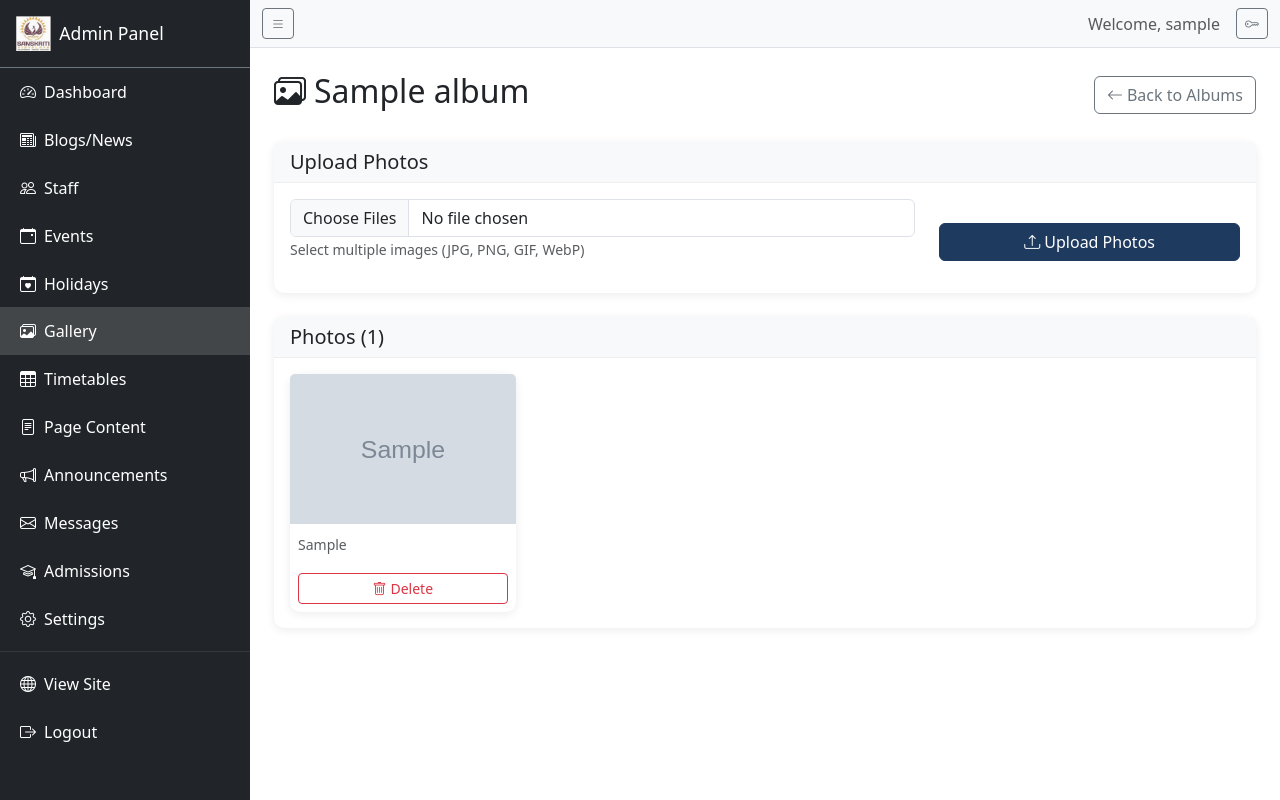
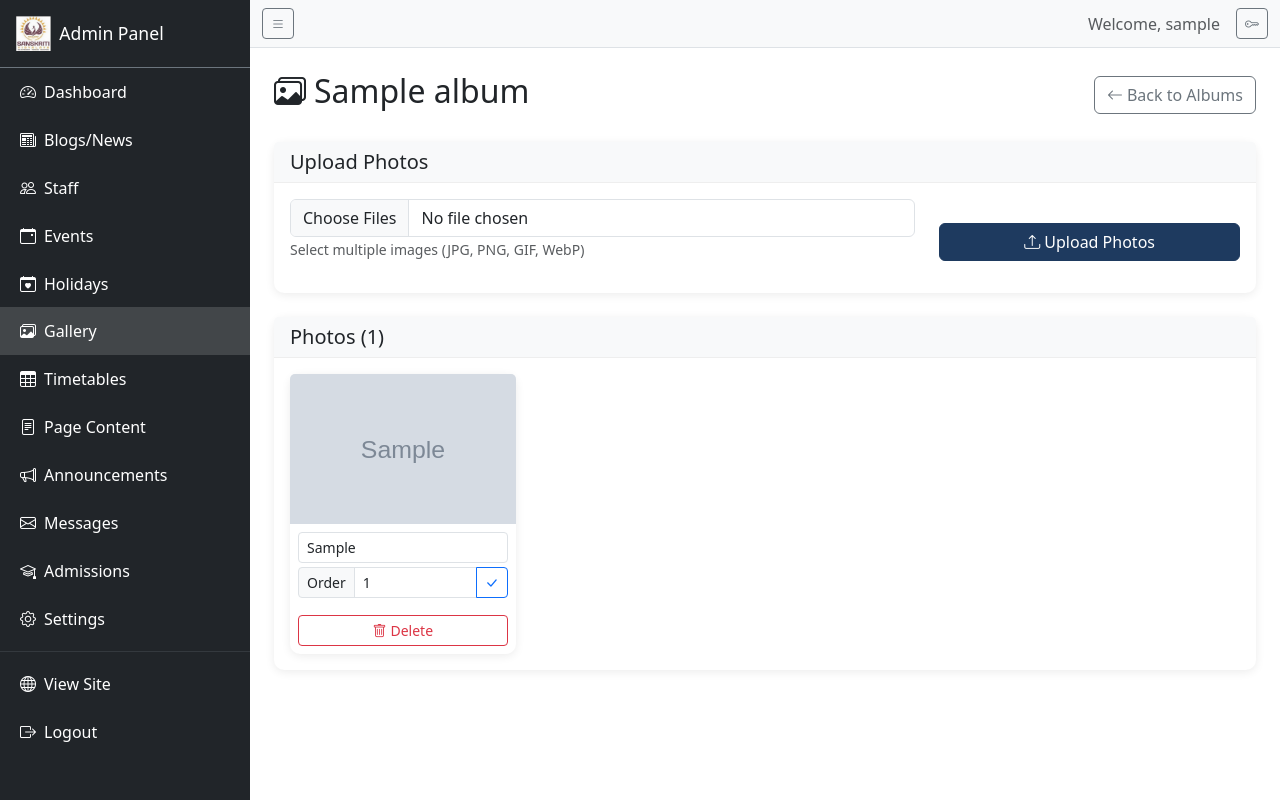
Before and after one commit to amruthamodela06/sanskriti-vidyalaya, a Flask app: page /admin/gallery/1/photos in a window 1280 px wide. Run offline with Flask 3, Linux system fonts and the light colour scheme; a user stored in the database is signed in; tables that the repository leaves empty hold one stand-in row (values such as "Sample post"); grey boxes marked "Sample" are stand-in pictures; some libraries are stand-ins or nearby versions.

Commit message:
feat(admin): add photo caption and display order editing in gallery

```diff
--- a/app/routes/admin.py
+++ b/app/routes/admin.py
@@ -397,6 +397,20 @@ def album_photos(id):
 
     photos = album.photos.order_by(GalleryPhoto.order).all()
     return render_template('admin/gallery/photos.html', album=album, photos=photos, form=form)
+
+@admin_bp.route('/gallery/photo/<int:id>/edit', methods=['POST'])
+@admin_required
+def photo_edit(id):
+    photo = GalleryPhoto.query.get_or_404(id)
+    photo.caption = request.form.get('caption', '').strip() or None
+    try:
+        photo.order = int(request.form.get('order', 0))
+    except (TypeError, ValueError):
+        photo.order = 0
+    db.session.commit()
+    flash('Photo updated successfully.', 'success')
+    return redirect(url_for('admin.album_photos', id=photo.album_id))
+
 
 @admin_bp.route('/gallery/photo/<int:id>/delete', methods=['POST'])
 @admin_required
--- a/app/templates/admin/gallery/photos.html
+++ b/app/templates/admin/gallery/photos.html
@@ -38,7 +38,15 @@
                 <div class="card h-100">
                     <img src="{{ url_for('static', filename=photo.thumbnail_url or photo.image_url) }}" class="card-img-top" style="height: 150px; object-fit: cover;">
                     <div class="card-body p-2">
-                        <small class="text-muted">{{ photo.caption or 'No caption' }}</small>
+                        <form action="{{ url_for('admin.photo_edit', id=photo.id) }}" method="POST">
+                            <input type="hidden" name="csrf_token" value="{{ csrf_token() }}">
+                            <input type="text" name="caption" class="form-control form-control-sm mb-1" placeholder="Caption..." value="{{ photo.caption or '' }}">
+                            <div class="input-group input-group-sm">
+                                <span class="input-group-text">Order</span>
+                                <input type="number" name="order" class="form-control" value="{{ photo.order or 0 }}">
+                                <button type="submit" class="btn btn-outline-primary" title="Save"><i class="bi bi-check-lg"></i></button>
+                            </div>
+                        </form>
                     </div>
                     <div class="card-footer p-2 bg-transparent">
                         <form action="{{ url_for('admin.photo_delete', id=photo.id) }}" method="POST" onsubmit="return confirm('Delete this photo?');">
```
